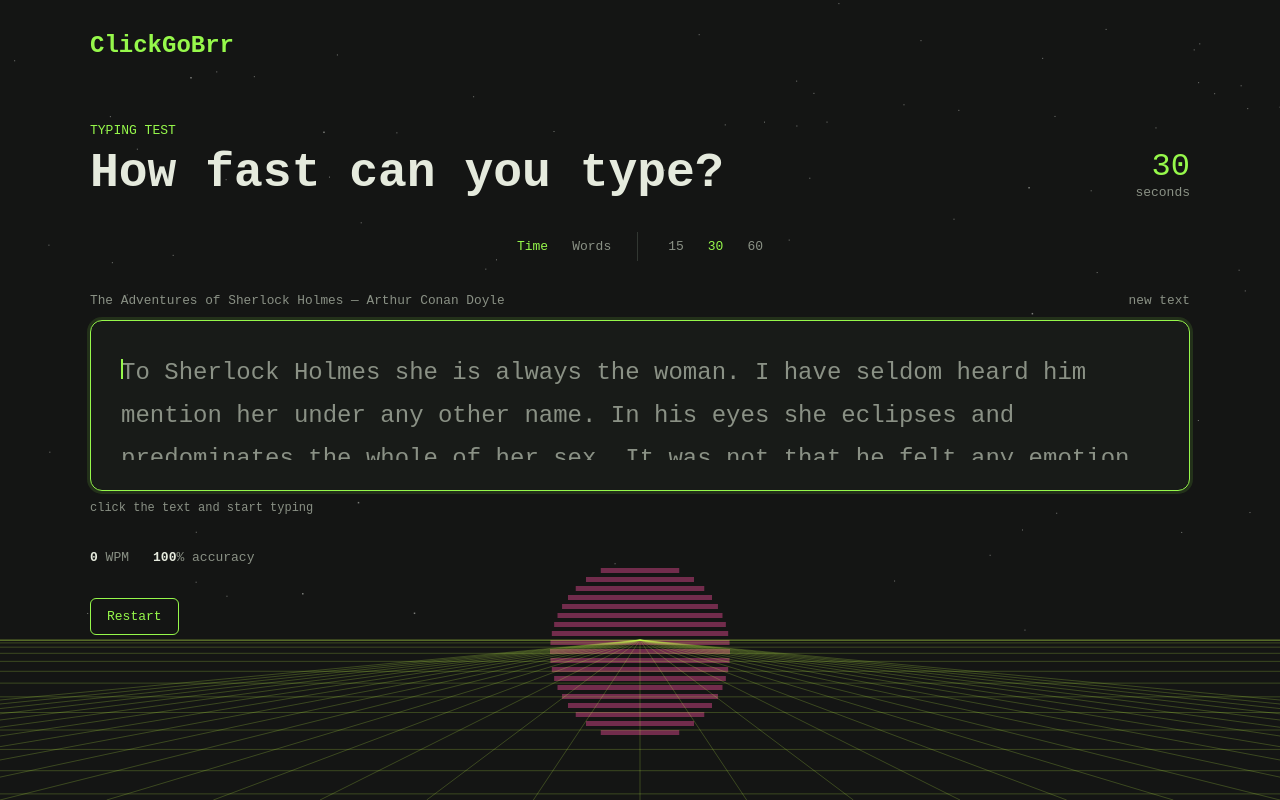
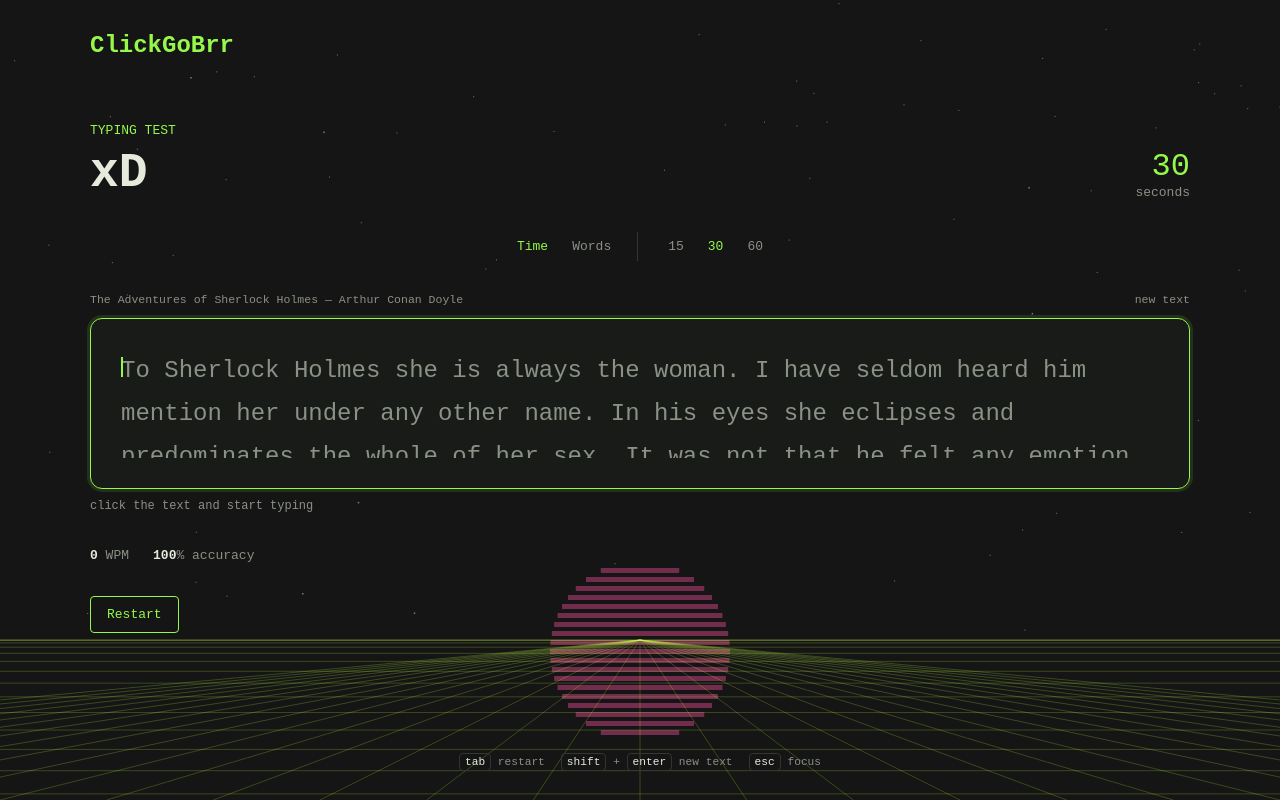
Before and after one commit to swaznil/ClickGoBrr, a plain HTML site: page index.html in a window 1280 px wide. Drawn offline with Linux system fonts and the light colour scheme.

Commit message:
Add keyboard shortcuts

```diff
--- a/css/style.css
+++ b/css/style.css
@@ -63,7 +63,7 @@ main {
 button {
   padding: 10px 16px;
   border: 1px solid var(--accent);
-  border-radius: 6px;
+  border-radius: 4px;
   color: var(--accent);
   font: inherit;
   background: transparent;
@@ -118,7 +118,7 @@ h1 {
   justify-content: space-between;
   gap: 20px;
   color: var(--muted);
-  font-size: 0.8rem;
+  font-size: 0.72rem;
 }
 
 .text-button {
@@ -291,6 +291,47 @@ h1 {
   font-size: 1.2rem;
 }
 
+.shortcuts {
+  position: fixed;
+  left: 50%;
+  bottom: 2rem;
+  z-index: 2;
+  display: flex;
+  gap: 16px;
+  color: var(--muted);
+  font-size: 0.7rem;
+  transform: translateX(-50%);
+}
+.shortcuts kbd {
+  padding: 2px 5px;
+  border: 1px solid var(--border);
+  border-radius: 4px;
+  color: var(--text);
+}
+
+body.focus-mode .site-header,
+body.focus-mode .test-heading,
+body.focus-mode .test-options,
+body.focus-mode .source-row,
+body.focus-mode .results,
+body.focus-mode #restart-button,
+body.focus-mode .hint,
+body.focus-mode .shortcuts {
+  opacity: 0.06;
+}
+
+body.focus-mode .typing-area {
+  border-color: transparent;
+  background: transparent;
+}
+
+.site-header,.test-heading,
+.test-options,.source-row,
+.results,#restart-button,
+.hint,.shortcuts {
+  transition: opacity 150ms ease;
+}
+
 @media (max-width: 600px) {
   .test-heading {
     align-items: start;
--- a/index.html
+++ b/index.html
@@ -7,7 +7,6 @@
   <title>ClickGoBrr</title>
 
   <link rel="stylesheet" href="css/style.css">
-
   <script type="module" src="js/main.js"></script>
 </head>
 
@@ -25,7 +24,7 @@
       <div class="test-heading">
         <div>
           <p class="eyebrow">typing test</p>
-          <h1>How fast can you type?</h1>
+          <h1>xD</h1>
         </div>
 
         <div class="timer">
@@ -91,5 +90,11 @@
       </section>
     </section>
   </main>
+
+  <footer class = "shortcuts">
+    <span><kbd>tab</kbd> restart</span>
+    <span><kbd>shift</kbd> + <kbd>enter</kbd> new text</span>
+    <span><kbd>esc</kbd> focus</span>
+  </footer>
 </body>
 </html>
--- a/js/app.js
+++ b/js/app.js
@@ -72,6 +72,24 @@ const state = {
   elapsed: 0,
   timer: null,
 };
+
+document.addEventListener("keydown", (event) => {
+  if (event.key === "Tab") {
+    event.preventDefault();
+    resetTest();
+    return;
+  }
+
+  if (event.key === "Enter" && event.shiftKey) {
+    event.preventDefault();
+    nextPassage();
+    return;
+  }
+
+  if (event.key === "Escape") {
+    document.body.classList.toggle("focus-mode");
+  }
+});
 
 function loadPassage() {
   const passage = passages[state.passageIndex];
--- a/js/background.js
+++ b/js/background.js
@@ -28,10 +28,10 @@ function resize() {
   const ratio = Math.min(window.devicePixelRatio || 1, 1.5);
 
   canvas.width = Math.round(window.innerWidth * ratio);
-  canvas.height = Math.round(window.innerWidth * ratio);
+  canvas.height = Math.round(window.innerHeight * ratio);
 
   canvas.style.width = `${window.innerWidth}px`;
-  canvas.style.height = `${window.innerWidth}px`;
+  canvas.style.height = `${window.innerHeight}px`;
 
   context.setTransform(ratio, 0, 0, ratio, 0, 0);
 
```
Also changed, not shown: 1 other file.
